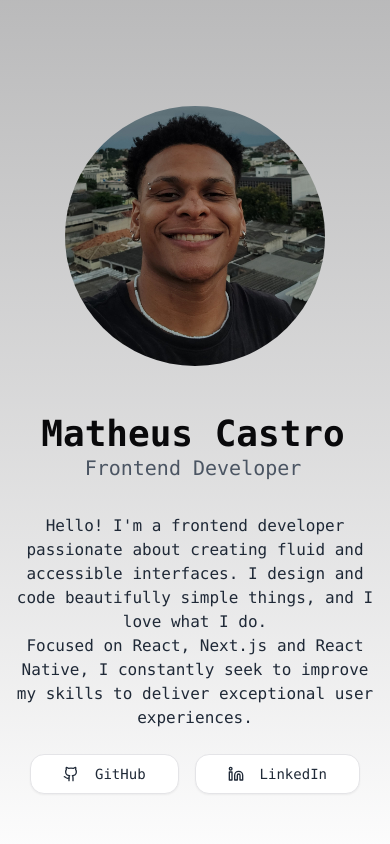
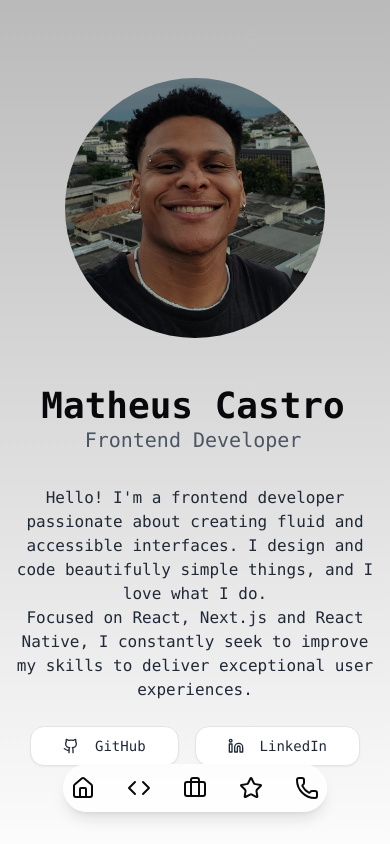
Before and after one commit to Couks/portifolio, a Next.js app: page / in a window 390 px wide. Shown: the top 844 px of the page. Built offline with nearby package versions, Linux system fonts and the light colour scheme.

Commit message:
add mobile navigation

```diff
--- a/src/app/layout.tsx
+++ b/src/app/layout.tsx
@@ -1,3 +1,5 @@
+"use client ";
+
 import type { Metadata } from "next";
 import { Inter } from "next/font/google";
 import "./globals.css";
--- a/src/components/hero-section.tsx
+++ b/src/components/hero-section.tsx
@@ -9,7 +9,7 @@ import perfil from "@/assets/linkedin.jpg";
 
 export default function Hero() {
   return (
-    <section className="relative min-h-screen pt-24 pb-10 flex items-center justify-center overflow-hidden">
+    <section className="relative min-h-screen md:pt-24 flex items-center justify-center overflow-hidden">
       <motion.div className="absolute inset-0 z-0">
         <div className="absolute inset-0 bg-gradient-to-b from-primary to-secondary opacity-30" />
       </motion.div>
--- a/src/components/navbar/navbar.tsx
+++ b/src/components/navbar/navbar.tsx
@@ -2,21 +2,66 @@
 
 import { useState } from "react";
 import { motion } from "framer-motion";
-import NavItem from "./navitem";
 import { ThemeToggle } from "../theme-toggle";
+import { Home, Code, Briefcase, Phone, Star } from "lucide-react"; // Import icons from lucide-react
+import Link from "next/link";
 
 const navItems = [
-  { name: "About", href: "#about" },
-  { name: "Stacks", href: "#stacks" },
-  { name: "Projects", href: "#projects" },
-  { name: "Experience", href: "#experience" },
-  { name: "Contact", href: "#contact" },
+  { name: "About", href: "#about", icon: <Home /> },
+  { name: "Stacks", href: "#stacks", icon: <Code /> },
+  { name: "Projects", href: "#projects", icon: <Briefcase /> },
+  { name: "Experience", href: "#experience", icon: <Star /> },
+  { name: "Contact", href: "#contact", icon: <Phone /> },
 ];
+
+interface NavItemProps {
+  name: string;
+  href: string;
+  isActive: boolean;
+  setActiveItem: (item: string) => void;
+  index: number;
+  iconOnly?: boolean;
+  icon?: React.ReactNode;
+}
+
+export function NavItem({
+  name,
+  href,
+  isActive,
+  setActiveItem,
+  index,
+  iconOnly = false,
+  icon = null,
+}: NavItemProps) {
+  return (
+    <motion.div
+      initial={{ opacity: 0, y: -20 }}
+      animate={{ opacity: 1, y: 0 }}
+      transition={{ duration: 0.5, delay: index * 0.1 }}
+    >
+      <Link href={href}>
+        <motion.a
+          className={`px-3 py-2 rounded-full text-sm font-medium ${
+            isActive
+              ? "text-primary dark:text-secondary md:bg-zinc-200 md:dark:bg-white"
+              : "text-foreground hover:text-primary"
+          }`}
+          onClick={() => setActiveItem(name)}
+          whileHover={{ scale: 1.05 }}
+          whileTap={{ scale: 0.95 }}
+        >
+          {iconOnly ? icon : name}
+        </motion.a>
+      </Link>
+    </motion.div>
+  );
+}
 
 export default function Navbar() {
   const [activeItem, setActiveItem] = useState("");
 
   return (
+    <>
       <motion.nav className="fixed top-2 w-full hidden md:block z-50 ">
         <div className="flex w-fit mx-auto px-2 gap-8 bg-white dark:bg-black bg-opacity-80 dark:bg-opacity-20 backdrop-blur-md shadow-lg rounded-full">
           <div className="flex justify-around items-center gap-4 h-12">
@@ -37,5 +82,27 @@ export default function Navbar() {
           </div>
         </div>
       </motion.nav>
+
+      <motion.nav className="fixed bottom-8 w-full block md:hidden z-50">
+        <div className="flex w-fit mx-auto px-2 gap-8 bg-white dark:bg-black bg-opacity-80 dark:bg-opacity-20 backdrop-blur-md shadow-lg rounded-full">
+          <div className="flex justify-around items-center gap-4 h-12">
+            <div className="flex gap-8">
+              {navItems.map((item, index) => (
+                <NavItem
+                  key={item.name}
+                  name={item.name}
+                  href={item.href}
+                  isActive={activeItem === item.name}
+                  setActiveItem={setActiveItem}
+                  index={index}
+                  iconOnly={true}
+                  icon={item.icon}
+                />
+              ))}
+            </div>
+          </div>
+        </div>
+      </motion.nav>
+    </>
   );
 }
--- a/src/components/navbar/navitem.tsx
+++ b/src/components/navbar/navitem.tsx
@@ -1,3 +1,5 @@
+"use client";
+
 import { motion } from "framer-motion";
 import Link from "next/link";
 
--- a/src/components/projects-section.tsx
+++ b/src/components/projects-section.tsx
@@ -83,7 +83,7 @@ export function ProjectsSection() {
                 onHoverEnd={() => setHoveredIndex(null)}
               >
                 <CardContent className="p-0 relative">
-                  <div className="relative h-32 md:h-60">
+                  <div className="relative h-48 md:h-60">
                     <Image
                       src={project.image || placeholder}
                       alt={`Image of the project ${project.title}`}
```
Lines whose indentation alone changed are shown as unchanged.
